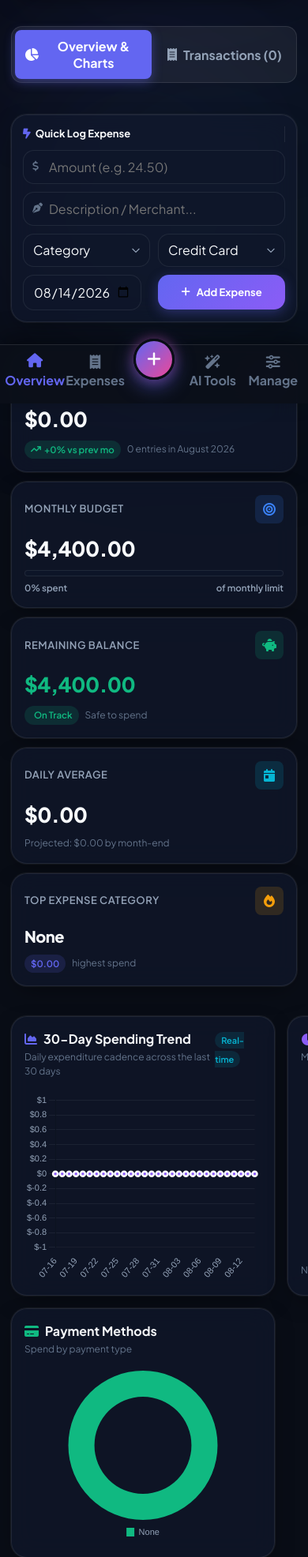
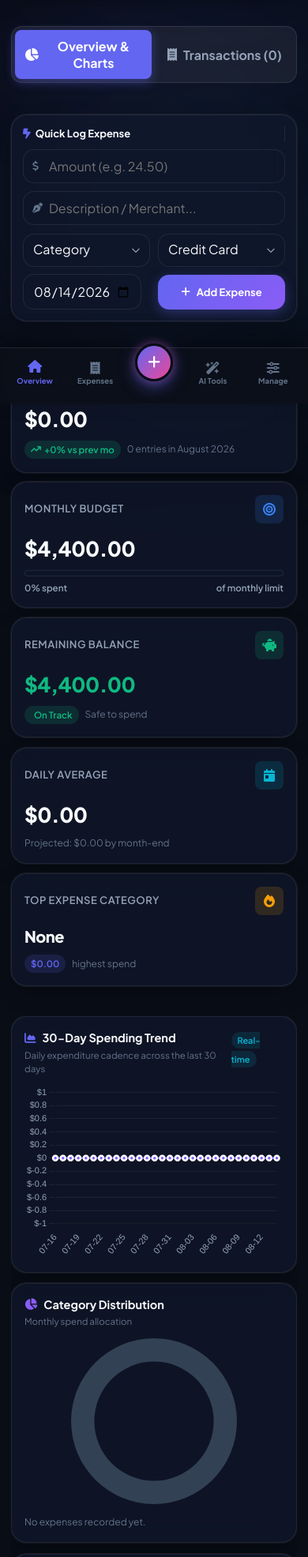
Before and after one commit to vaidsaransh/Expenz.io, a Flask app: page / in a window 390 px wide. Shown: the part 333-2305 px from the top of the page at 79% size. Run offline with Flask 3, Linux system fonts and the light colour scheme; data that the repository does not hold is empty.

Commit message:
Fix mobile charts grid selector, enforce strict 1-column portrait layout, reduce bottom bar font size, and eliminate chart overflow

```diff
--- a/static/css/style.css
+++ b/static/css/style.css
@@ -1990,19 +1990,20 @@ body {
     flex-direction: column;
     align-items: center;
     justify-content: center;
-    gap: 3px;
+    gap: 2px;
     background: transparent;
     border: none;
     color: var(--text-muted);
-    font-size: 10.5px;
+    font-size: 9.5px !important;
     font-weight: 700;
     font-family: var(--font-main);
-    padding: 4px 2px;
+    padding: 3px 2px;
     border-radius: var(--radius-sm);
     cursor: pointer;
     transition: all 0.2s ease;
     -webkit-tap-highlight-color: transparent;
     min-width: 0;
+    letter-spacing: 0.1px;
 }
 
 .mob-nav-item span {
@@ -2012,7 +2013,7 @@ body {
 }
 
 .mob-nav-item i {
-    font-size: 18px;
+    font-size: 16px !important;
     transition: transform 0.2s ease;
     color: var(--text-muted);
 }
@@ -2033,29 +2034,29 @@ body {
     align-items: center;
     justify-content: center;
     position: relative;
-    top: -16px;
+    top: -14px;
 }
 
 .mob-fab-btn {
-    width: 52px;
-    height: 52px;
+    width: 48px !important;
+    height: 48px !important;
     border-radius: 50%;
     background: linear-gradient(135deg, #6366f1, #ec4899) !important;
     color: #ffffff !important;
     border: 3px solid var(--bg-primary);
-    font-size: 20px;
+    font-size: 18px;
     display: flex;
     align-items: center;
     justify-content: center;
     cursor: pointer;
-    box-shadow: 0 8px 24px rgba(99, 102, 241, 0.55), 0 0 15px rgba(236, 72, 153, 0.4);
+    box-shadow: 0 6px 20px rgba(99, 102, 241, 0.55), 0 0 12px rgba(236, 72, 153, 0.4);
     transition: all 0.2s ease;
     -webkit-tap-highlight-color: transparent;
 }
 
 .mob-fab-btn i {
     color: #ffffff !important;
-    font-size: 20px;
+    font-size: 18px !important;
 }
 
 .mob-fab-btn:active {
@@ -2137,11 +2138,11 @@ body {
     .metrics-grid {
         grid-template-columns: repeat(2, 1fr);
     }
-    .charts-grid {
+    .analytics-grid, .charts-grid {
         grid-template-columns: 1fr;
     }
     .chart-card.span-2 {
-        grid-column: span 1;
+        grid-column: span 1 !important;
     }
 }
 
@@ -2396,20 +2397,60 @@ body {
         font-weight: 700;
     }
 
-    /* Charts on Mobile */
+    /* Charts & Analytics on Mobile: Strict 1-Column Portrait */
+    .analytics-grid,
     .charts-grid {
-        grid-template-columns: 1fr;
-        gap: 12px;
-        margin-bottom: 14px;
-    }
-
-    .chart-card {
-        padding: 16px;
-    }
-
-    .chart-container {
-        min-height: 220px;
-        max-height: 260px;
+        display: flex !important;
+        flex-direction: column !important;
+        grid-template-columns: 1fr !important;
+        gap: 14px !important;
+        width: 100% !important;
+        max-width: 100% !important;
+        box-sizing: border-box !important;
+        margin-bottom: 16px !important;
+        overflow: hidden !important;
+    }
+
+    .chart-card,
+    .chart-card.span-2 {
+        width: 100% !important;
+        max-width: 100% !important;
+        grid-column: span 1 !important;
+        box-sizing: border-box !important;
+        padding: 16px !important;
+        overflow: hidden !important;
+    }
+
+    .chart-header {
+        margin-bottom: 12px;
+    }
+
+    .chart-title {
+        font-size: 14.5px;
+    }
+
+    .chart-subtitle {
+        font-size: 11.5px;
+    }
+
+    .chart-wrapper {
+        position: relative !important;
+        width: 100% !important;
+        max-width: 100% !important;
+        min-height: 220px !important;
+        max-height: 240px !important;
+        box-sizing: border-box !important;
+        overflow: hidden !important;
+    }
+
+    .chart-wrapper canvas {
+        width: 100% !important;
+        max-width: 100% !important;
+    }
+
+    .donut-wrapper {
+        min-height: 190px !important;
+        max-height: 210px !important;
     }
 
     /* Table & Actions on Mobile */
--- a/static/js/app.js
+++ b/static/js/app.js
@@ -1688,7 +1688,7 @@ function initMobileExperience() {
     const tabOverview = document.getElementById('mobTabOverview');
     const tabTxns = document.getElementById('mobTabTransactions');
     const metricsSection = document.querySelector('.metrics-grid');
-    const chartsSection = document.querySelector('.charts-grid');
+    const chartsSection = document.querySelector('.analytics-grid, .charts-grid');
     const quickLogSection = document.getElementById('quickLogSection');
     const txnsSection = document.querySelector('.transactions-section');
     const insightsBanner = document.querySelector('.insights-banner-card');
@@ -1698,7 +1698,7 @@ function initMobileExperience() {
             tabOverview?.classList.add('active');
             tabTxns?.classList.remove('active');
             if (metricsSection) metricsSection.style.display = 'grid';
-            if (chartsSection) chartsSection.style.display = 'grid';
+            if (chartsSection) chartsSection.style.display = 'flex';
             if (quickLogSection) quickLogSection.style.display = 'block';
             if (insightsBanner) insightsBanner.style.display = 'flex';
             if (txnsSection) txnsSection.style.display = 'none';
@@ -1712,9 +1712,13 @@ function initMobileExperience() {
             if (insightsBanner) insightsBanner.style.display = 'none';
             if (txnsSection) {
                 txnsSection.style.display = 'block';
-                txnsSection.scrollIntoView({ behavior: 'smooth' });
+                window.scrollTo({ top: 0, behavior: 'smooth' });
             }
         }
+    }
+
+    if (isMobile) {
+        switchMobileTab('overview');
     }
 
     tabOverview?.addEventListener('click', () => switchMobileTab('overview'));
--- a/templates/index.html
+++ b/templates/index.html
@@ -269,7 +269,7 @@
         </section>
 
         <!-- Visual Analytics Grid -->
-        <section class="analytics-grid">
+        <section class="analytics-grid charts-grid">
             <!-- Chart 1: 30-Day Spending Timeline -->
             <div class="chart-card glass-card span-2">
                 <div class="chart-header">
```
